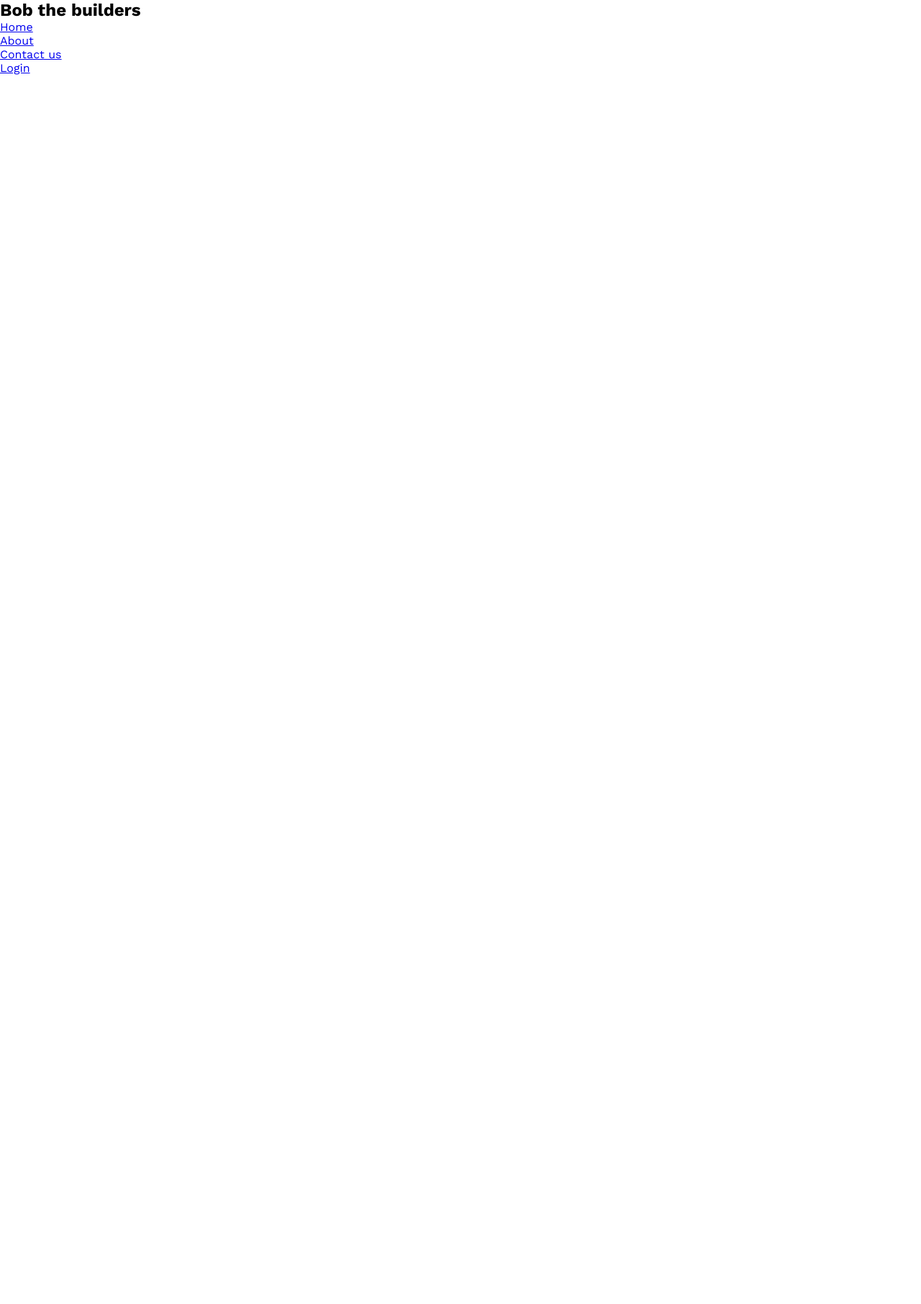
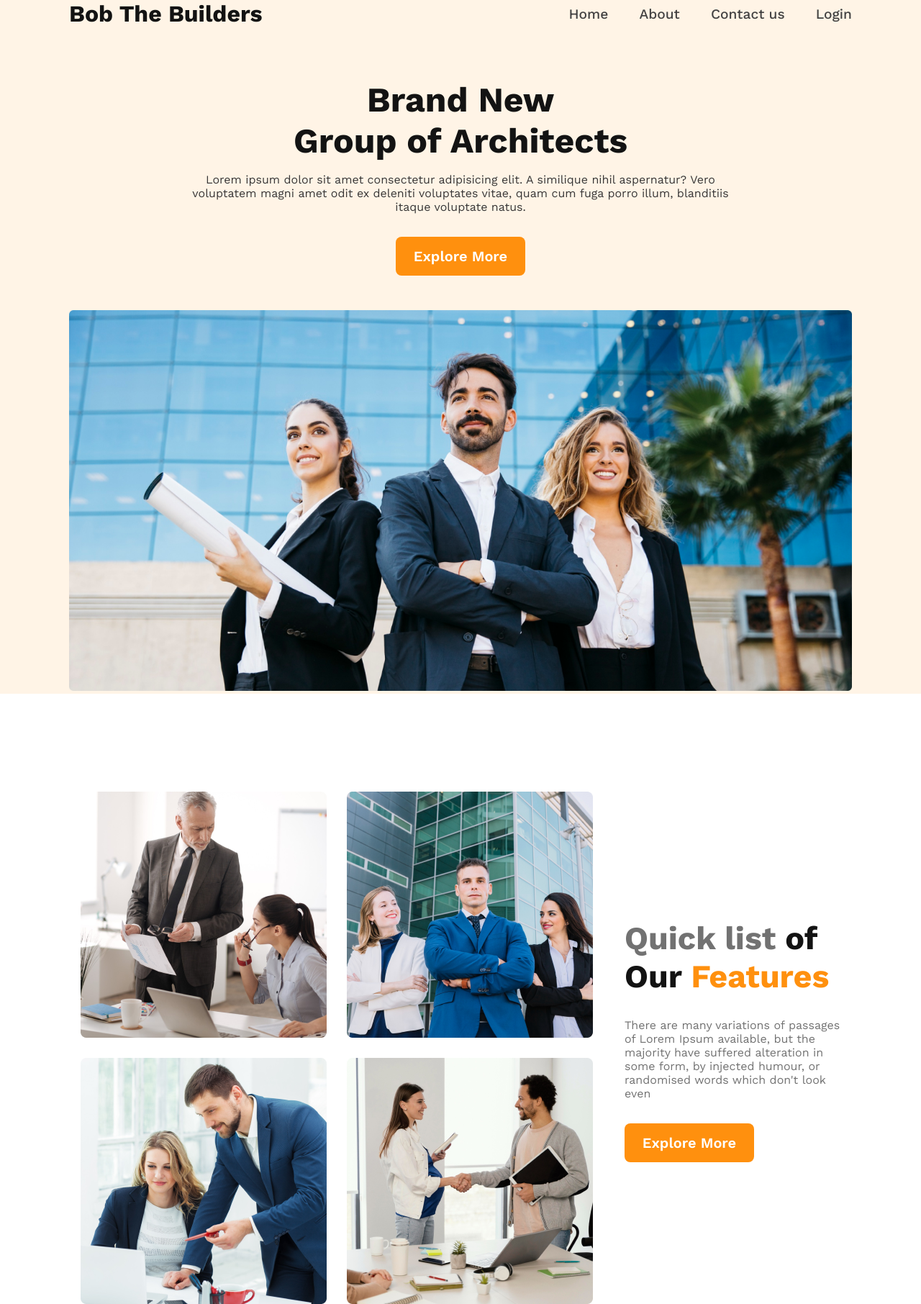
Before and after one commit to Saad-Al-Rifat/Bob-the-Builder, a plain HTML site: page index.html in a window 1280 px wide. Shown: the whole page at 72% size. Before the commit the page ends 800 px from the top, so only its background shows below. Drawn offline with nearby package versions, Linux system fonts and the light colour scheme.

Commit message:
1st section added

```diff
--- a/index.html
+++ b/index.html
@@ -9,7 +9,7 @@
 <body>
     <header>
         <nav>
-            <h2>Bob the builders</h2>
+            <h2>Bob The Builders</h2>
             <ul>
                 <li><a href="#">Home</a></li>
                 <li><a href="#">About</a></li>
@@ -17,8 +17,33 @@
                 <li><a href="#">Login</a></li>
             </ul>
         </nav>
+        <div class="hero">
+            <div class="hero-content">
+               <h1>Brand New<br> Group of Architects</h1>
+               <p>Lorem ipsum dolor sit amet consectetur adipisicing elit. A similique nihil aspernatur? Vero voluptatem magni amet odit ex deleniti voluptates vitae, quam cum fuga porro illum, blanditiis itaque voluptate natus.</p>
+               <button class="primary-btn">Explore More</button>
+            </div>
+           <img src="images/banner.png" alt="" class="hero-img">
+
+
+        </div>
+
     </header>
-    <main></main>
+    <main>
+        <section class="teams">
+            <div class="team-img-container">
+                <img src="images/team1.png" alt="">
+                <img src="images/team2.png" alt="">
+                <img src="images/team3.png" alt="">
+                <img src="images/team4.png" alt="">
+            </div>
+            <div class="features">
+                <h2><span class="span1">Quick list</span><span class="span2"> of Our</span> <sapn class="span3">Features</sapn></h2>
+                <p>There are many variations of passages of Lorem Ipsum available, but the majority have suffered alteration in some form, by injected humour, or randomised words which don't look even</p>
+                <button class="primary-btn">Explore More</button>
+            </div>
+        </section>
+    </main>
     <footer></footer>
 </body>
 </html>
--- a/style.css
+++ b/style.css
@@ -4,12 +4,148 @@
     margin: 0;
     box-sizing: border-box;
     font-family: "Work Sans", sans-serif;
+
 }
 html, body{
     height: 100%;
     width: 100%;
+    /* padding: 0 5rem; */
 }
 /* shered styles */
 .primary-btn{
-    width: 131px;
+    width: 11.25rem;
+    height: 3.4rem;
+    background: #FF900E;
+    color: #ffffff;
+    border: none;
+    font-size: 1.25rem;
+    font-weight: 600;
+    border-radius: 8px;
 }
+.primary-btn:hover{
+    background: #8d510c;
+    cursor: pointer;
+}
+/* nav styles */
+header{
+    background: rgba(255, 144, 14, 0.1);
+    overflow-x: hidden;
+}
+nav, .hero{
+    max-width: 68rem;
+    margin: 0 auto;
+}
+nav{
+    display: flex;
+    justify-content: space-between;
+    align-items: center;
+    /* margin: 0 auto; */
+    /* padding: 0 5rem; */
+}
+nav ul{
+    display: flex;
+}
+nav ul li{
+    list-style-type: none;
+    margin-left: 2.7rem;
+}
+nav a{
+    text-decoration: none;
+    color: #424242;
+    font-size: 1.2rem;
+    font-weight: 500;
+}
+nav h2{
+    color: #131313;
+    font-size: 2rem;
+    font-weight: bold;
+}
+/* rest of header styles */
+header .hero-content{
+    display: flex;
+    flex-direction: column;
+    justify-content: center;
+    max-width: 49.875rem;
+    margin: 4.5rem auto 1rem auto;
+    text-align: center;
+}
+header .hero-content h1{
+    font-size: 3rem;
+    font-weight: bold;
+    color: #131313;
+}
+header .hero-content p{
+    color: rgb(56, 55, 55);
+    margin-top: 1rem;
+}
+ header .hero-content button{
+    margin: 2rem auto;
+
+}
+header img{
+    margin-left: 50%;
+    transform: translateX(-50%);
+}
+.hero-img{
+    width: 100%;
+}
+
+main{
+    margin-top: 8.5rem;
+}
+.teams{
+    display: flex;
+    width: 100%;
+}
+.teams .team-img-container{
+    display: grid;
+    gap: 3rem;
+    grid-template-columns: repeat(2, 20.125rem);
+    grid-template-rows: repeat(2, 20.125rem);
+    margin-right: 4rem;
+}
+.teams .features{
+    display: flex;
+    flex-direction: column;
+    gap: 2rem;
+    /* width: 33.563rem; */
+    justify-content: center;
+    margin: 0 auto;
+}
+.features h2{
+    color: #131313;
+    font-size: 2.8rem;
+    font-weight: 700;
+}
+.teams .span1{
+    color: #727272;
+}
+.teams .span2{
+    color: #131313;
+}
+.teams .span3{
+    color: #FF900E;
+}
+.teams{
+    padding: 0 7rem;
+    margin-bottom: 8rem;
+}
+.teams p{
+    color: #727272;
+    font-size: 1rem;
+    font-weight: 400;
+}
+
+/* for mobile */
+@media screen and (max-width: 576px){
+    nav, nav ul{
+        flex-direction: column;
+    }
+    nav ul{
+        display: none;
+    }
+    .teams{
+        display: flex;
+        flex-direction: column-reverse;
+    }
+}
```
